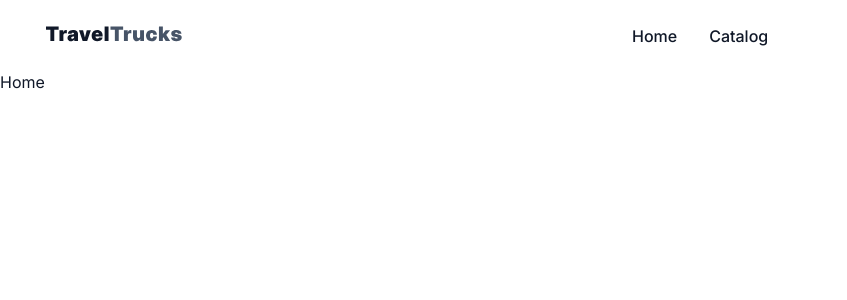
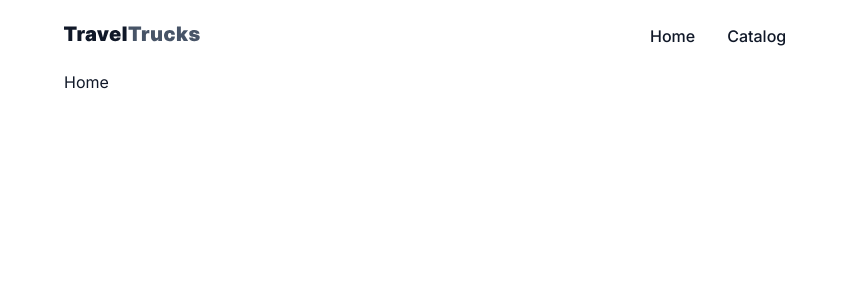
Before and after one commit to Marina-Slyepinina/TravelTrucks-App, a Next.js app: page / in a window 1280 px wide. Shown: the top 300 px of the page, without its empty margins (0-847 px from the left). Built offline with nearby package versions, Linux system fonts and the light colour scheme.

Commit message:
added container

```diff
--- a/app/layout.tsx
+++ b/app/layout.tsx
@@ -2,6 +2,7 @@ import type { Metadata } from "next";
 import { Inter } from "next/font/google";
 import { Header } from "@/components/Header/Header";
 import "./globals.css";
+import { Container } from "@/components/Container/Container";
 
 const inter = Inter({
   variable: "--font-inter",
@@ -44,8 +45,10 @@ export default function RootLayout({
   return (
     <html lang="en">
       <body className={`${inter.variable}`}>
-          <Header />
-          <main>{children}</main>
+          <Container>
+            <Header />
+            <main>{children}</main>
+          </Container>
       </body>
     </html>
   );
--- /dev/null
+++ b/components/Container/Container.module.css
@@ -0,0 +1,5 @@
+.container {
+    width: 1440px;
+    padding: 0 64px;
+    margin: 0 auto;
+}
--- /dev/null
+++ b/components/Container/Container.tsx
@@ -0,0 +1,10 @@
+import React from "react";
+import css from "./Container.module.css";
+
+type ContainerProps = {
+    children: React.ReactNode;
+}
+
+export const Container = ({children}: ContainerProps) => {
+    return <div className={css.container}>{ children }</div>;
+}
--- a/components/Header/Header.module.css
+++ b/components/Header/Header.module.css
@@ -1,7 +1,6 @@
 .nav {
     display: flex;
     gap: 450px;
-    padding-left: 46px;
 }
 
 .navLogo {
```
